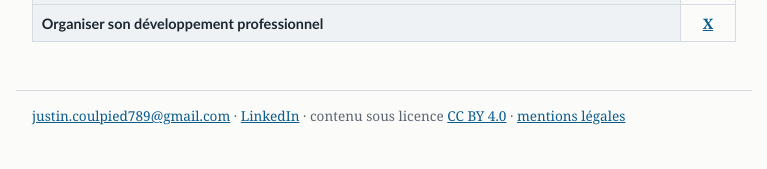
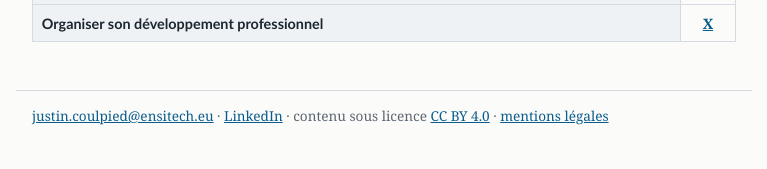
Before and after one commit to ensigitsu/portfolio, a Jekyll site: the page built from index.html, in a window 1280 px wide. Shown: the part 922-1091 px from the top of the page, without its empty margins (256-1023 px from the left). Built offline with Jekyll 4.4.1, drawn with Linux system fonts in a browser that asks for light colours.

Commit message:
Update email address in configuration file
j'ai renseigné mon prénom et nom, mon adresse e-mail et mon Linkedin.

```diff
--- a/_config.yml
+++ b/_config.yml
@@ -2,7 +2,7 @@
 # et le site se met à jour tout seul après la publication.
 title: "Justin Coulpied"
 description: "Étudiant en BTS SIO, 1re année. Mes réalisations professionnelles, au fil de la formation."
-email: "justin.coulpied789@gmail.com"
+email: "justin.coulpied@ensitech.eu"
 linkedin: "www.linkedin.com/in/justin-coulpied"
 
 lang: fr
```
